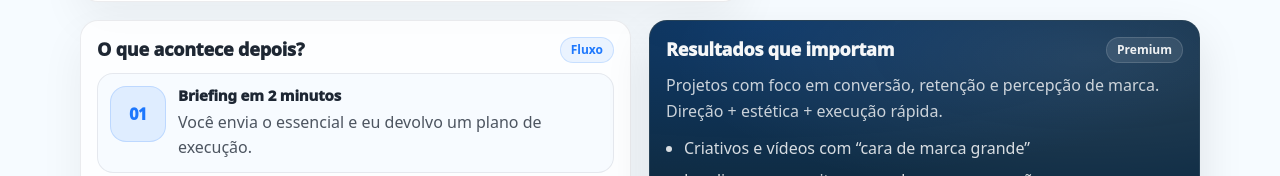
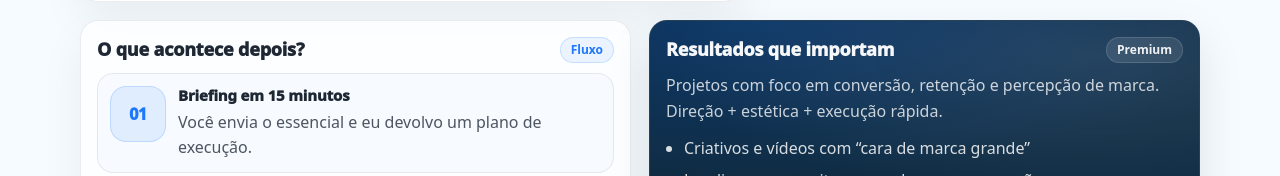
Before and after one commit to alvaro-amorim/Comerc.IAs, a React (Create React App) app: page /pt/contact in a window 1280 px wide. Shown: the part 1198-1374 px from the top of the page. Built offline with nearby package versions, Linux system fonts and the light colour scheme; no server answers.

Commit message:
manutenção 16.02.2026 2,0

```diff
--- a/package.json
+++ b/package.json
@@ -28,7 +28,7 @@
   },
   "scripts": {
     "start": "react-scripts start",
-    "build": "react-scripts build && (react-snap || echo '⚠️ AVISO: React-Snap falhou, mas continuando o deploy...') && node scripts/generate-sitemap.js",
+    "build": "react-scripts build && node scripts/generate-sitemap.js",
     "test": "react-scripts test",
     "eject": "react-scripts eject"
   },
--- a/src/pages/ContactPage.js
+++ b/src/pages/ContactPage.js
@@ -31,7 +31,7 @@ const ContactPage = () => {
       infoDesc:
         'Se preferir, fale direto por WhatsApp. Respondemos rápido em dias úteis e já organizamos o briefing com você.',
       quickTitle: 'O que acontece depois?',
-      quick1Title: 'Briefing em 2 minutos',
+      quick1Title: 'Briefing em 15 minutos',
       quick1Desc: 'Você envia o essencial e eu devolvo um plano de execução.',
       quick2Title: 'Proposta enxuta',
       quick2Desc: 'Formato, prazo e valor — sem enrolação, com clareza.',
```
